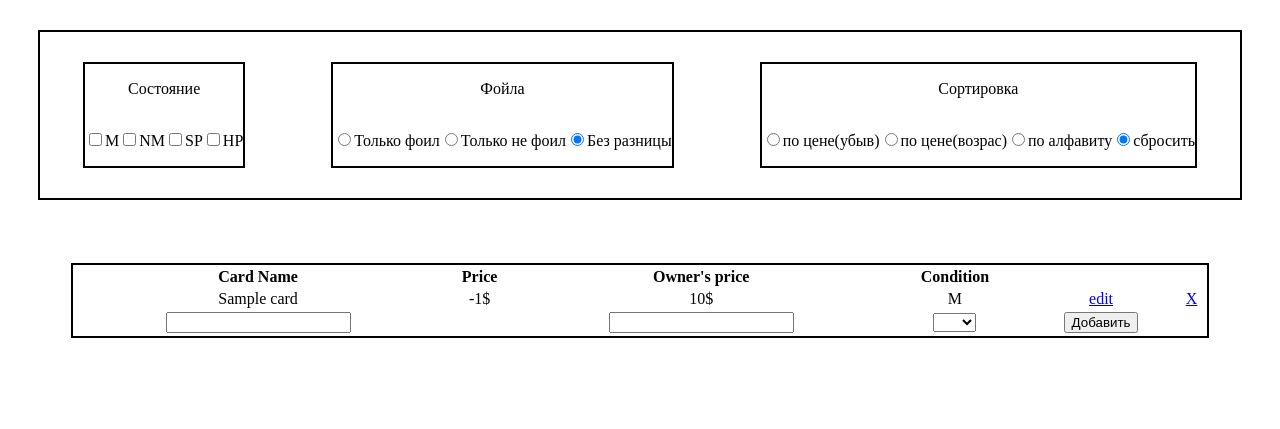
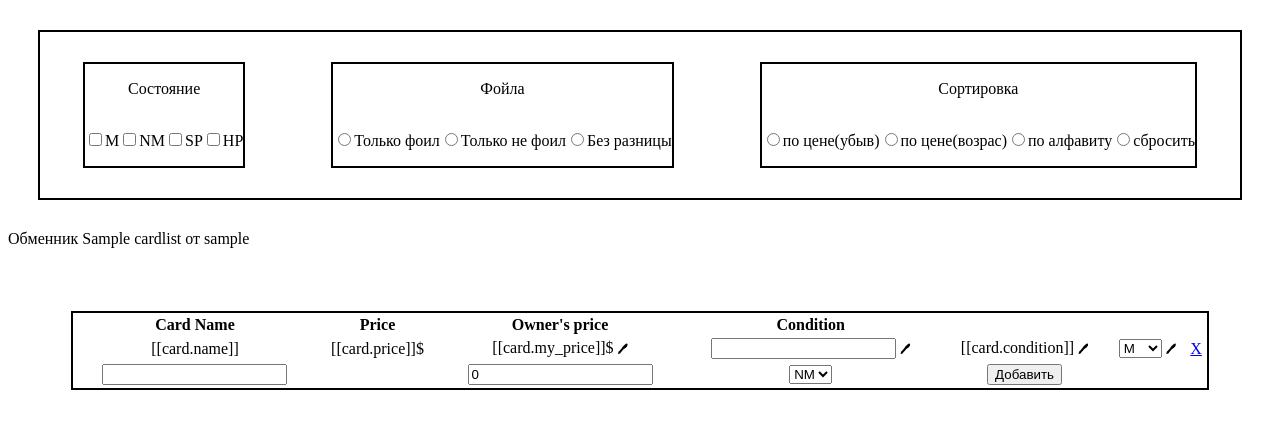
Before and after one commit to Cyber-Cowboy/exchangermtg, a Django app: page /exchanger/1 in a window 1280 px wide. Shown: the part 40-469 px from the top of the page. Run offline with Django 3.2, Linux system fonts and the light colour scheme; tables that the repository leaves empty hold one stand-in row (values such as "Sample post"); data that the repository does not hold is empty.

Commit message:
editing of cards in list added

```diff
--- a/plist/templates/plist/cardlist.html
+++ b/plist/templates/plist/cardlist.html
@@ -1,6 +1,7 @@
 {%extends "base.html"%}
 {% block title %}{{card_list.name}}{% endblock %}
 {%block content%}
+
 	<div id="app">
 		<div class="filters">
       <div class="filter">
@@ -30,20 +31,34 @@
       </form>
     </div>
 		</div>
+		Обменник {{card_list.name}} от {{card_list.user.username}}
 		<table class="list">
 			<tr><th>Card Name</th><th>Price</th><th>Owner's price</th><th>Condition</th></tr>
 			<tr v-for="card in sorted_cards" v-if="filt(card)">
         <td>[[card.name]]</td>
         <td>[[card.price]]$</td>
-        <td v-if="!card.edit_mode">[[card.my_price]]$</td>
-        <td v-if="card.edit_mode">
-            <input type="text" v-on:keyup.enter="change_my_price(card.id,$event.target.value)" :placeholder="card.my_price"></td>
-        <td>[[card.condition]]</td>
-        <td><a href="#" v-on:click="card.edit_mode=true">edit</a></td>
+        <td v-if="!card.editPriceMode">[[card.my_price]]$
+					<h6 v-if="owner" class="edit_icon" v-on:click="toggleEditPrice(card)">&#128394</h6></td>
+        <td v-if="card.editPriceMode">
+            <input type="text" v-model="card.my_price" v-on:keyup.enter="toggleEditPrice(card)">
+						<h6 class="edit_icon" v-on:click="toggleEditPrice(card)">&#128394</h6>
+				</td>
+        <td v-if="!card.editConditionMode">[[card.condition]]
+						<h6 v-if="owner" class="edit_icon" v-on:click="toggleEditCondition(card)">&#128394</h6>
+				</td>
+				<td v-if="card.editConditionMode">
+						<select v-model="card['condition']" name="condition" id="id_condition" v-on:keyup.enter="toggleEditCondition(card)">
+							<option value="M" > M </option>
+							<option value="NM">NM</option>
+							<option value="SP">SP</option>
+							<option value="HP">HP</option>
+						</select>
+						<h6 class="edit_icon" v-on:click="toggleEditCondition(card)">&#128394</h6>
+				</td>
         <td><a href="#" v-on:click="delete_el(card.id)">X</a></td>
       </tr>
-      <tr>
-        <form method="POST">
+      <tr v-if="owner">
+        <form method="POST" >
           {%csrf_token%}
           <td><input type="text" v-model="new_card['name']" name="name" maxlength="100" required id="id_name" /></td>
           <td></td>
@@ -68,6 +83,7 @@ let app = new Vue({
   el: '#app',
   delimiters: ['[[', ']]'],
   data: {
+		owner:{{card_list.user.id}}=={{request.user.id}},
     cards:[],
     cond:[],
     sort:"def",
@@ -82,7 +98,8 @@ let app = new Vue({
   		xhttp.onreadystatechange = function(){
   			if(this.readyState == 4 && this.status==200){
   			for(i of JSON.parse(this.responseText)){
-          i["edit_mode"]=false;
+          i["editPriceMode"]=false;
+					i["editConditionMode"]=false;
   				app.cards.push(i);
   			}}
   		}
@@ -98,9 +115,9 @@ let app = new Vue({
       },
 
 
-      change_my_price:function(id, value){
+      change_card:function(card){
 
-        let url = "{%url 'plist:change_my_price' %}";
+        let url = "{%url 'plist:change_card' %}";
         fetch(url, {
           method: "POST",
           headers: {
@@ -108,19 +125,29 @@ let app = new Vue({
             "X-CSRFToken":"{{csrf_token}}"
           },
           credentials:"same-origin",
-          body: JSON.stringify({"card_id":id, "my_price":value})
+          body: JSON.stringify(card)
         }).then((response)=>{
           console.log(response);
-          for (var i = 0; i < this.cards.length; i++) {
-            if(this.cards[i].id==id){
-            this.cards[i]["my_price"]=value;
-            this.cards[i].edit_mode=false;}
-          }
         }).catch((error)=>{
           console.log(error);
         })
       },
-
+			toggleEditPrice:function(card){
+				if(card["editPriceMode"]===true){
+					this.change_card(card)
+					card["editPriceMode"]=false;
+				}else{
+					card["editPriceMode"]=true;
+				}
+			},
+			toggleEditCondition:function(card){
+				if(card["editConditionMode"]===true){
+					this.change_card(card)
+					card["editConditionMode"]=false;
+				}else{
+					card["editConditionMode"]=true;
+				}
+			},
 
       submit_new_card:function(){
         let url = "{%url 'plist:add_new_card' %}";
--- a/plist/urls.py
+++ b/plist/urls.py
@@ -10,7 +10,7 @@ urlpatterns = [
 	path("exchanger/my", views.my_lists, name="my_lists"),
 	path("edit_cardlist/", views.create_card, name="edit_cardlist"),
 	path("delete_card/", api.delete_card, name="delete_card"),
-	path("change_my_price/", api.change_my_price, name="change_my_price"),
+	path("change_card/", api.change_card, name="change_card"),
 	path("add_new_card/", api.add_new_card, name="add_new_card"),
 	path("", views.index, name="index")
 ]
--- a/static/plist/style.css
+++ b/static/plist/style.css
@@ -59,3 +59,7 @@
 .list a{
 	text-align: center;
 }
+.edit_icon{
+	cursor:pointer;
+	display: inline;
+}
```
Also changed, not shown: plist/api.py (+5 -3 lines).
